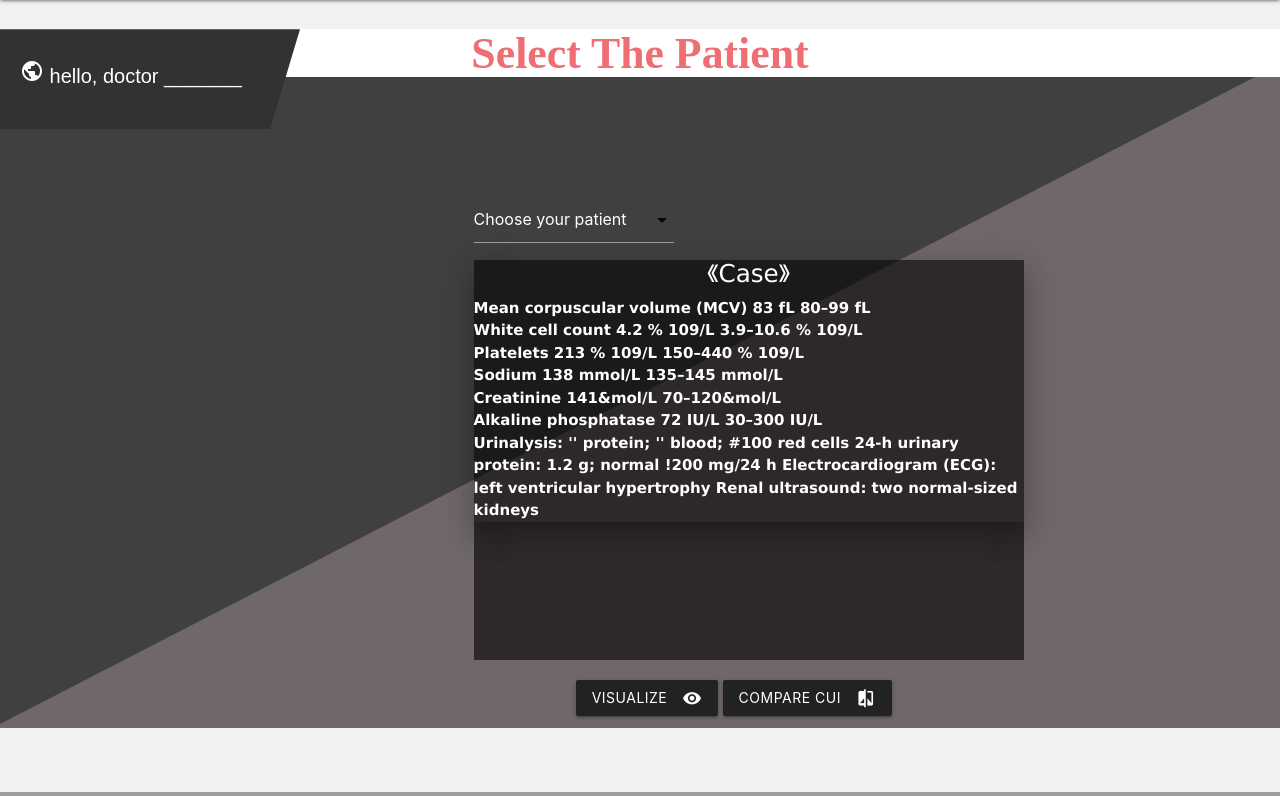
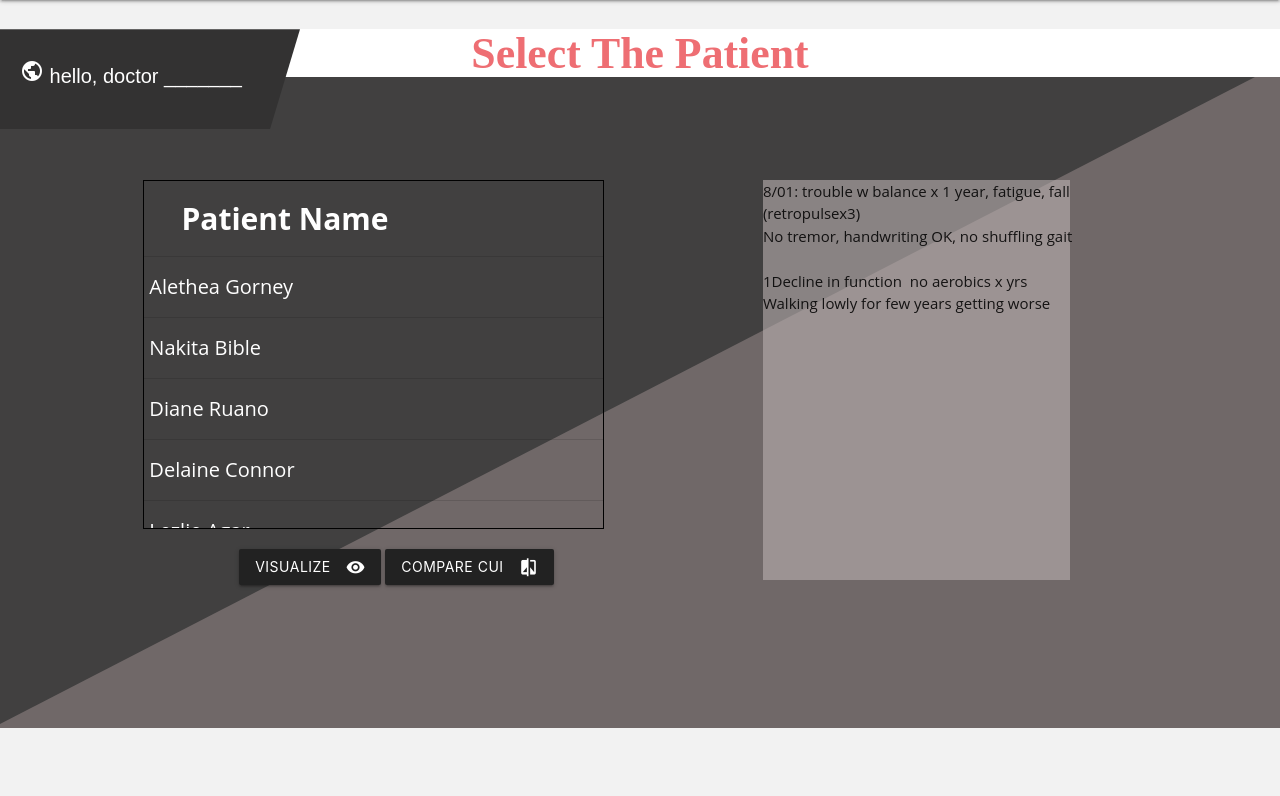
Before and after one commit to CCU-KLDP/IMDSS, a Django app: page /select_patient/ in a window 1280 px wide. Shown: the part 64-860 px from the top of the page. Run offline with Django 3.2, Linux system fonts and the light colour scheme; some libraries are stand-ins or nearby versions; some web fonts are replaced; grey boxes are pictures that could not be loaded.

Commit message:
修改SELECT PATIENT之頁面

```diff
--- a/IMDSS/static/css/select_patient/bg.css
+++ b/IMDSS/static/css/select_patient/bg.css
@@ -1,34 +1,68 @@
-.select-container{
-    visibility: visible;
-    margin-left: auto;
-    margin-right: auto;
-    margin-bottom: 0%;
+.row-container{
+    width: 80%;
+    margin: 0 auto;
+    margin-top: 8%;
+    margin-bottom: 30%;
+
+}
+
+.row-container .select{
+    text-align: center;
+    border: 1px solid black;
+    margin-left: 1.5%;
+    padding-right: 0%;
+    margin-top: 5%;
+    height: 50%;
+    width: 45%;
+}
+
+#select-pats-table>thead>tr{
+    display: table;
+    width: 100%;
+    table-layout: fixed;
+    color: white;
+    font-size: 30px;
+}
+#select-pats-table>tbody{
+    display: block;
+    height: 271px;
+    overflow-y: scroll;
+    color: white;
+    font-size: 20px;
+}
+#select-pats-table>tbody>tr{
+    display: table;
+    width: 100%;
+    table-layout: fixed;
+}
+
+#select-pats-table>tbody>tr:hover {
+    background-color: rgb(178,223,219);
+}
+
+#select-pats-table>tbody>tr.selected {
+    background-color: rgb(128,203,196);
+}
 
 
-   /* max-width: initial;*/
-    font-family: Verdana, Geneva, Tahoma, sans-serif;
+.display{
+    margin-right: 8%;
+    padding-right: 30%;
+    margin-bottom: 10%;
     position: relative;
+    float: right;
+    left: 0%;
+    top: 50%;
+    width: 30%;
+    height: 400px;
+   background-color: #b9b0b09a
+}
 
- }
+.btn-grp{
+    position: relative;
+    left: 5%;
+}
 
-.select-container .select{
-    position: relative;
-    text-align:center;
-    padding-top: 8%;
-    padding-bottom: 7.5%;
-    left: 37%;
-    max-width: 400px;
-    max-height: 700;
-
-}
-.options{
-    font-size: 50px;
-    text-align: center;
-    left: 0px;
-    text-align: center;
-    position: relative;
-    max-width: 200px;
-}
 
 @font-face {
     font-family: 'WeddingTextBT-Regular';
@@ -62,15 +96,7 @@
     font-family: Arial, Helvetica, sans-serif;
     color: white;
 }
-.form{
-    color: white;
-    background-color: rgba(0, 0, 0, 0.6);
-    text-align: left;
-    height:400px;
-    width: 550px;
-    left: 800px;
 
-}
 .bgsqr{
     position: absolute;
     top : 16%;
@@ -115,7 +141,7 @@ html,body{
 
     /* The image used */
    /* background-image: url('https://www.bnext.com.tw/article/54056/free-image-sources');*/
-    height: 40%;
+    height: 60%;
     /* Full height */
 
     background-image: url('https://images.unsplash.com/photo-1565536421966-1e4aec32c7e7?ixlib=rb-1.2.1&ixid=eyJhcHBfaWQiOjEyMDd9&auto=format&fit=crop&w=1050&q=80');
@@ -128,7 +154,7 @@ html,body{
 }
 .par2{
     height: 5%;
-    max-height: 200px;
+    max-height: 300px;
     background-attachment: fixed;
     background-position: center;
     background-repeat: no-repeat;
@@ -142,6 +168,7 @@ html,body{
    max-width: initial;
    position: relative;
   }
+
 .row{
     height: 110px;
     visibility: visible;
@@ -150,6 +177,7 @@ html,body{
     margin-bottom: 0px;
     position: relative;
 }
+
 .doctor_name{
     width:300px;
     height:100px;
--- a/IMDSS/static/js/select_patient/sp.js
+++ b/IMDSS/static/js/select_patient/sp.js
@@ -1,32 +1,19 @@
-$(document).ready(function(){
-    $('select').formSelect();
-});
-
-  $(document).ready(function(){
-    $('.tooltipped').tooltip();
-  });
-
-  $(document).ready(function(){
-    $('.parallax').parallax();
-  });
-
-  var instance = M.Parallax.getInstance(elem);
 
 
-  document.addEventListener('DOMContentLoaded', function() {
-    var elems = document.querySelectorAll('.parallax');
-    var instances = M.Parallax.init(elems, options);
+
+$("#select-pats-table>tbody").on("click", "tr", function() {
+
+  var selected_pats_id=$(this).find("td:eq(2)").text();
+  $("#select-pats-table>tbody>tr").removeClass("selected")
+  $(this).addClass("selected")
+
+  $.ajax({
+      type: "GET",
+      data: {"selected_emr_id": selected_pats_id},
+      dataType: "json",
+      success: function(result){
+
+      }
+
   });
-  $(document).ready(function(){
-    $('.sidenav').sidenav();
-  });
-
-  document.addEventListener('DOMContentLoaded', function() {
-    var elems = document.querySelectorAll('.sidenav');
-    var instances = M.Sidenav.init(elems, options);
-  });
-
-  var instance = M.Sidenav.getInstance(elem);
-  instance.open();
-  instance.close();
-  instance.destroy();
+});
--- a/IMDSS/templates/select_patient/select_patient.html
+++ b/IMDSS/templates/select_patient/select_patient.html
@@ -48,49 +48,77 @@
     </div>
     <div class="bgsqr"></div>
     <div class="bgsqr3"></div>
-    <div class="select-container">
+    <div class="row-container">
+
+        <div class="display">
+            8/01:&nbsp;trouble&nbsp;w&nbsp;balance&nbsp;x&nbsp;1&nbsp;year,&nbsp;fatigue,&nbsp;fall&nbsp;
+            (retropulsex3)
+            No&nbsp;tremor,&nbsp;handwriting&nbsp;OK,&nbsp;no&nbsp;shuffling&nbsp;gait <br><br>
+            1Decline&nbsp;in&nbsp;function&nbsp;&nbsp;no&nbsp;aerobics&nbsp;x&nbsp;yrs
+            Walking&nbsp;lowly&nbsp;for&nbsp;few&nbsp;years&nbsp;getting&nbsp;worse
+
+        </div>
 
 
         <div class="select">
+            <table id="select-pats-table">
 
-            <div class="options">
+                <thead>
+                    <th width="7%"></th>
+                    <th>Patient Name</th>
+                </thead>
+                <tbody id="tbse" >
+                    <tr>
+                        <td width="7%" onclick="">Alethea Gorney</td>
+                    </tr>
+                    <tr>
+                        <td width="7%">Nakita Bible</td>
+                    </tr>
+                    <tr>
+                        <td width="7%">Diane Ruano</td>
+                    </tr>
+                    <tr>
+                        <td width="7%">Delaine Connor</td>
+                    </tr>
+                    <tr>
+                        <td width="7%">Lezlie Agar</td>
+                    </tr>
+                    <tr>
+                        <td width="7%">Kassie Pascual</td>
+                    </tr>
+                    <tr>
+                        <td width="7%">Clint Lenzen</td>
+                    </tr>
+                    <tr>
+                        <td width="7%">Cornelius Helbing</td>
+                    </tr>
+                    <tr>
+                        <td width="7%">Luci Bondurant</td>
+                    </tr>
+                    <tr>
+                        <td width="7%">Alden Wroten</td>
+                    </tr>
+                    <tr>
+                        <td width="7%">Kristina Sansom</td>
+                    </tr>
+                    <tr>
+                        <td width="7%">Dottie Waddington</td>
+                    </tr>
+                    <tr>
+                        <td width="7%">Chanell Paddock
+                        </td>
+                    </tr>
+                    <tr>
+                        <td width="7%">Sharonda Muscarella</td>
+                    </tr>
+                </tbody>
 
-                <select>
-                    <option value="" disabled selected>Choose your patient</option>
-                    <option value="1">pony</option>
-                    <option value="2">kyle</option>
-                    <option value="3">louise</option>
-                    <option value="4">danny</option>
-                    <option value="5">john</option>
-                    <option value="6">kimdami</option>
-                    <option value="7">Park Sa-Roi </option>
-                </select>
-            </div>
-            <div class="form">
-                <ul><B>
-                        <div class="col s12 m2 z-depth-4">
+            </table>
+        </div>
 
-                            <li>
-                                <h5 style="text-align: center;">《Case》</h5>
-                            </li>
-                            <li>Mean corpuscular volume (MCV) 83 fL 80–99 fL</li>
 
-                            <li>White cell count 4.2 % 109/L 3.9–10.6 % 109/L</li>
 
-                            <li>Platelets 213 % 109/L 150–440 % 109/L</li>
-
-                            <li>Sodium 138 mmol/L 135–145 mmol/L</li>
-
-                            <li>Creatinine 141&mol/L 70–120&mol/L</li>
-
-                            <li>Alkaline phosphatase 72 IU/L 30–300 IU/L</li>
-
-                            <li> Urinalysis: '' protein; '' blood; #100 red cells
-                                24-h urinary protein: 1.2 g; normal !200 mg/24 h
-                                Electrocardiogram (ECG): left ventricular hypertrophy
-                                Renal ultrasound: two normal-sized kidneys</li>
-                    </B> </ul>
-            </div>
+        <div class="btn-grp">
             <button class="btn waves-effect waves-light" type="submit" name="action">Visualize
                 <i class="material-icons right">remove_red_eye</i>
                 <!--<a href=""></a>-->
@@ -100,13 +128,11 @@
                 <i class="material-icons right">compare</i>
             </button>
         </div>
-
     </div>
 
 
     <div class="par1">
     </div>
-
     </div>
     <div class="par2"></div>
 
```
